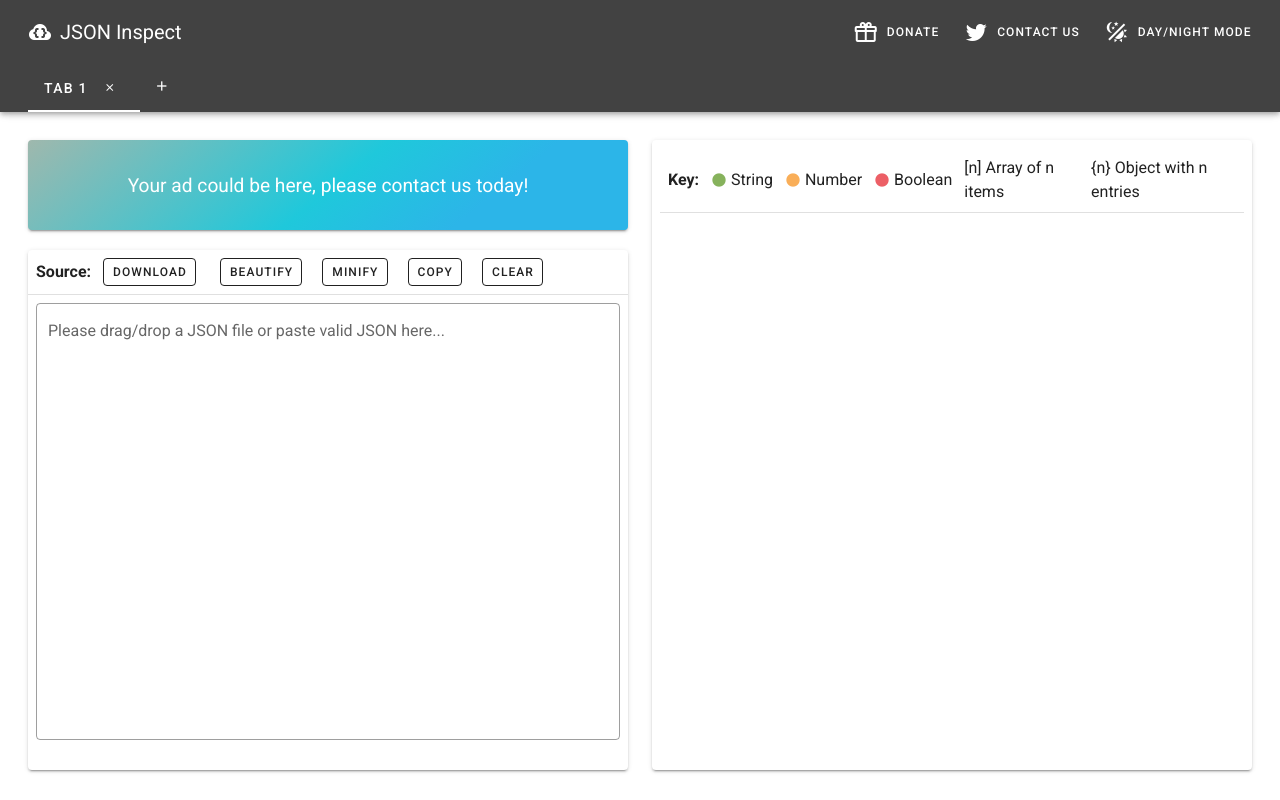
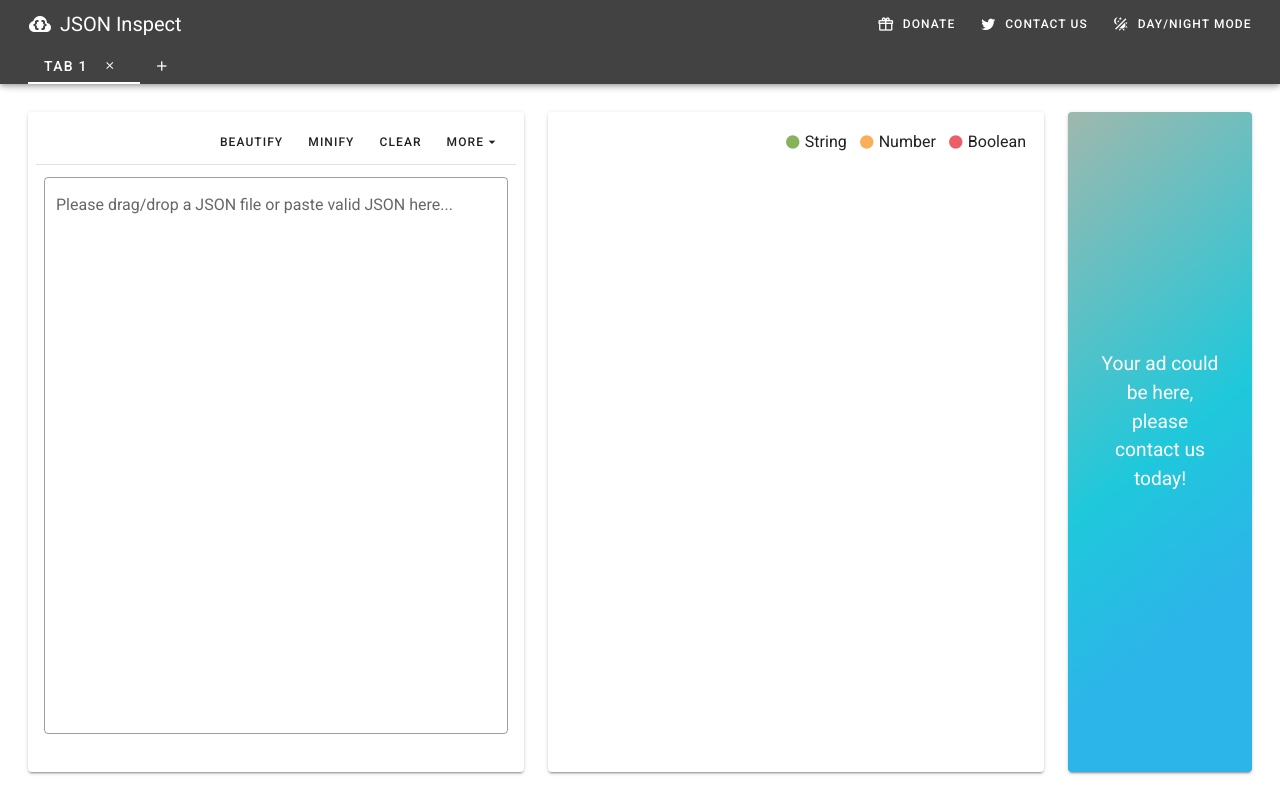
Before and after one commit to json-inspect/json-inspect, a Vue app: page / in a window 1280 px wide. Built offline with nearby package versions, Linux system fonts and the light colour scheme.

Commit message:
Shrink header, move ad, style tweaks, make key floating, example data

```diff
--- a/src/App.vue
+++ b/src/App.vue
@@ -4,6 +4,8 @@
       app
       color="grey darken-3"
       dark
+      dense
+      extension-height="36"
     >
       <div class="d-flex align-center mr-4">
         <v-icon class="ml-3 mr-2">mdi-cloud-braces</v-icon>
@@ -23,7 +25,7 @@
               <v-icon x-small >mdi-close</v-icon>
             </v-btn>
           </v-tab>
-          <v-btn small @click="tabAdd" class="mt-2 ml-2" icon>
+          <v-btn small @click="tabAdd" class="mt-1 ml-2" icon>
             <v-icon small>mdi-plus</v-icon>
           </v-btn>
         </v-tabs>
@@ -32,15 +34,15 @@
       <v-spacer></v-spacer>
 
       <v-btn small target="_blank" href="https://www.paypal.com/cgi-bin/webscr?cmd=_donations&business=P57DMM8WRFLWU&item_name=Help+support+the+server+costs+and+continued+development+associated+with+jsoninspect.com&currency_code=USD&source=url" text>
-        <v-icon class="mr-2">mdi-gift-outline</v-icon>  Donate
+        <v-icon small class="mr-2">mdi-gift-outline</v-icon>  Donate
       </v-btn>
 
       <v-btn small target="_blank" href="https://twitter.com/messages/compose?recipient_id=1255587745" text>
-        <v-icon class="mr-2">mdi-twitter</v-icon>  Contact us
+        <v-icon small class="mr-2">mdi-twitter</v-icon>  Contact us
       </v-btn>
 
       <v-btn small @click="darkModeToggle" text>
-        <v-icon class="mr-2">mdi-theme-light-dark</v-icon>  Day/Night Mode
+        <v-icon small class="mr-2">mdi-theme-light-dark</v-icon>  Day/Night Mode
       </v-btn>
     </v-app-bar>
     <v-main>
@@ -50,18 +52,40 @@
           :key="i"
         >
           <v-row class="ma-4">
-            <v-col cols="12" md="6" class="pb-0">
-              <v-card target="_blank" href="https://twitter.com/messages/compose?recipient_id=1255587745&text=I%27m%20interested%20in%20advertising%20my%20product%20or%20service%20on%20jsoninspect.com%2C%20and%20would%20love%20to%20get%20in%20touch%20with%20you." class="ad pa-8">
-                <p class="text-center white--text">Your ad could be here, please contact us today!</p>
-              </v-card>
-              <v-card class="mt-5">
+            <v-col cols="12" md="5" class="pb-0">
+
+              <v-card class="pa-2">
                 <v-card-actions>
-                  <span class="font-weight-bold">Source:</span>
-                  <v-btn @click="load(i)" class="ml-3 mr-3" small="" outlined="">Download</v-btn>
-                  <v-btn @click="beautify(i)" class="ml-3 mr-3" small="" outlined="">Beautify</v-btn>
-                  <v-btn @click="minify(i)" class="mr-3" small="" outlined>Minify</v-btn>
-                  <v-btn @click="copy(i)" class="mr-3" small="" outlined>Copy</v-btn>
-                  <v-btn @click="clear(i)" small="" outlined>Clear</v-btn>
+                  <v-spacer></v-spacer>
+                  <!--<v-btn @click="load(i)" class="" small="" outlined="">Load URL</v-btn>-->
+                  <v-btn @click="beautify(i)" class="" small="" text>Beautify</v-btn>
+                  <v-btn @click="minify(i)" class="" small="" text>Minify</v-btn>
+                  <v-btn @click="clear(i)" class="" small="" text>Clear</v-btn>
+                  <v-menu  offset-y>
+                    <template v-slot:activator="{ on, attrs }">
+                      <v-btn
+                        text
+                        small
+                        class="ml-2"
+                        v-bind="attrs"
+                        v-on="on"
+                      >
+                        More <v-icon small>mdi-menu-down</v-icon>
+                      </v-btn>
+                    </template>
+                    <v-list>
+                      <v-list-item @click="download(i)" >
+                        <v-list-item-title>Download</v-list-item-title>
+                      </v-list-item>
+                      <v-list-item @click="copy(i)" >
+                        <v-list-item-title>Copy</v-list-item-title>
+                      </v-list-item>
+                      <v-divider></v-divider>
+                      <v-list-item @click="loadExampleData(i)" >
+                        <v-list-item-title>Load example data</v-list-item-title>
+                      </v-list-item>
+                    </v-list>
+                  </v-menu>
                 </v-card-actions>
                 <v-divider></v-divider>
                 <v-textarea
@@ -70,25 +94,31 @@
                   :height="dynHeight"
                   label="Please drag/drop a JSON file or paste valid JSON here..."
                   v-model="tab.json"
-                  class="mb-0 mt-2 mx-2"
+                  class="mb-0 mt-3 mx-2"
                   :class="'ta' + i"
                   @drop.prevent="processFile"
                   @dragover.prevent
                 ></v-textarea>
               </v-card>
             </v-col>
-            <v-col cols="12" md="6" class="pb-0">
-              <v-card class="pa-2 cheightf cscroll">
-                <v-card-actions>
-                  <span class="font-weight-bold">Key:</span>
-                  <v-icon small class="ml-3 mr-1" color="#86b25c">mdi-circle</v-icon> String
-                  <v-icon small class="ml-3 mr-1" color="#f9ae58">mdi-circle</v-icon> Number
-                  <v-icon small class="ml-3 mr-1" color="#ec5f66">mdi-circle</v-icon> Boolean
-                  <span class="ml-3">[n] Array of n items</span>
-                  <span class="ml-3">{n} Object with n entries</span>
-                </v-card-actions>
-                <v-divider></v-divider>
+            <v-col cols="12" md="5" class="pb-0" style="position: relative;">
+              <v-card class="pa-2 cheightf cscroll" >
                 <tree-view :index="i" :json="tab.json" />
+              </v-card>
+              <v-layout class="key">
+                <v-icon small class="ml-3 mr-1" color="#86b25c">mdi-circle</v-icon> String
+                <v-icon small class="ml-3 mr-1" color="#f9ae58">mdi-circle</v-icon> Number
+                <v-icon small class="ml-3 mr-1" color="#ec5f66">mdi-circle</v-icon> Boolean
+              </v-layout>
+            </v-col>
+            <v-col cols="12" md="2">
+              <v-card class="cheightf ad pa-8" target="_blank" href="https://twitter.com/messages/compose?recipient_id=1255587745&text=I%27m%20interested%20in%20advertising%20my%20product%20or%20service%20on%20jsoninspect.com%2C%20and%20would%20love%20to%20get%20in%20touch%20with%20you.">
+                <v-row style="height: 100%;" align="center"
+                    justify="center">
+                    <v-col>
+                      <p class="text-center white--text">Your ad could be here, please contact us today!</p>
+                    </v-col>
+                </v-row>
               </v-card>
             </v-col>
           </v-row>
@@ -103,27 +133,27 @@
       v-model="tabMenu"
     >
       <v-list>
+
+        <v-list-item @click="remove(tabMenuSpawnedFromIndex)">
+          <v-list-item-title>Close this tab</v-list-item-title>
+        </v-list-item>
         <v-list-item @click="duplicate(tabMenuSpawnedFromIndex)">
           <v-list-item-title>Duplicate this tab</v-list-item-title>
         </v-list-item>
         <v-divider></v-divider>
-        <v-list-item @click="remove(tabMenuSpawnedFromIndex)">
-          <v-list-item-title>Close this tab</v-list-item-title>
+        <v-list-item @click="closeAll">
+          <v-list-item-title>Close all tabs</v-list-item-title>
         </v-list-item>
-        <v-divider></v-divider>
+        <v-list-item @click="closeOthers(tabMenuSpawnedFromIndex)">
+          <v-list-item-title>Close all other tabs</v-list-item-title>
+        </v-list-item>
         <v-list-item @click="closeLeft(tabMenuSpawnedFromIndex)">
           <v-list-item-title>Close all tabs to the left</v-list-item-title>
         </v-list-item>
         <v-list-item @click="closeRight(tabMenuSpawnedFromIndex)">
           <v-list-item-title>Close all tabs to the right</v-list-item-title>
         </v-list-item>
-        <v-list-item @click="closeOthers(tabMenuSpawnedFromIndex)">
-          <v-list-item-title>Close all other tabs</v-list-item-title>
-        </v-list-item>
-        <v-divider></v-divider>
-        <v-list-item @click="closeAll">
-          <v-list-item-title>Close all tabs</v-list-item-title>
-        </v-list-item>
+
       </v-list>
     </v-menu>
   </v-app>
@@ -133,6 +163,40 @@
 import minifyJSON from './assets/js/minify.json'
 
 import TreeView from './components/TreeView.vue'
+
+const exampleData = {
+	"name": "Luke Skywalker",
+	"height": 172,
+	"mass": 77,
+	"hair_color": "blond",
+	"skin_color": "fair",
+	"eye_color": "blue",
+	"birth_year": "19BBY",
+  "gender": "male",
+  "cybernetics": true,
+	"homeworld": "https://swapi.dev/api/planets/1/",
+	"films": [
+		"https://swapi.dev/api/films/2/",
+		"https://swapi.dev/api/films/6/",
+		"https://swapi.dev/api/films/3/",
+		"https://swapi.dev/api/films/1/",
+		"https://swapi.dev/api/films/7/"
+	],
+	"species": [
+		"https://swapi.dev/api/species/1/"
+	],
+	"vehicles": [
+		"https://swapi.dev/api/vehicles/14/",
+		"https://swapi.dev/api/vehicles/30/"
+	],
+	"starships": [
+		"https://swapi.dev/api/starships/12/",
+		"https://swapi.dev/api/starships/22/"
+	],
+	"created": "2014-12-09T13:50:51.644000Z",
+	"edited": "2014-12-20T21:17:56.891000Z",
+	"url": "https://swapi.dev/api/people/1/"
+}
 
 export default {
   name: 'App',
@@ -234,7 +298,7 @@ export default {
     },
     dynHeightCalc() {
       let vh100 = Math.round(window.innerHeight)
-      this.dynHeight = (vh100 - 363) + 'px'
+      this.dynHeight = (vh100 - 243) + 'px'
     },
     darkModeToggle() {
       this.darkMode = !this.darkMode
@@ -274,6 +338,9 @@ export default {
       reader.readAsText(f);
     },
     load(i) {
+      console.log(i)
+    },
+    download(i) {
       //console.log(i)
 
       var dataStr = "data:text/json;charset=utf-8," + encodeURIComponent(this.tabs[i].json);
@@ -305,6 +372,9 @@ export default {
     },
     clear(i) {
       this.tabs[i].json = ''
+    },
+    loadExampleData(i) {
+      this.tabs[i].json = JSON.stringify(exampleData, null, 4)
     }
   },
 
@@ -316,11 +386,11 @@ export default {
 
 <style lang="scss" scoped>
 .cheightf {
-  height: calc(100vh - 170px);
+  height: calc(100vh - 140px);
   overflow: auto;
 }
 .ad {
-  height: 90px;
+  //height: 90px;
   background: linear-gradient(141deg, #9fb8ad 0%, #1fc8db 51%, #2cb5e8 75%);
 
   p {
@@ -331,4 +401,11 @@ export default {
     cursor: pointer;
   }
 }
+
+.key {
+  position: absolute;
+  padding: 20px;
+  top: 10px;
+  right: 10px;
+}
 </style>
```
Also changed, not shown: 1 other file (tests, documents, lock files or other folders).
